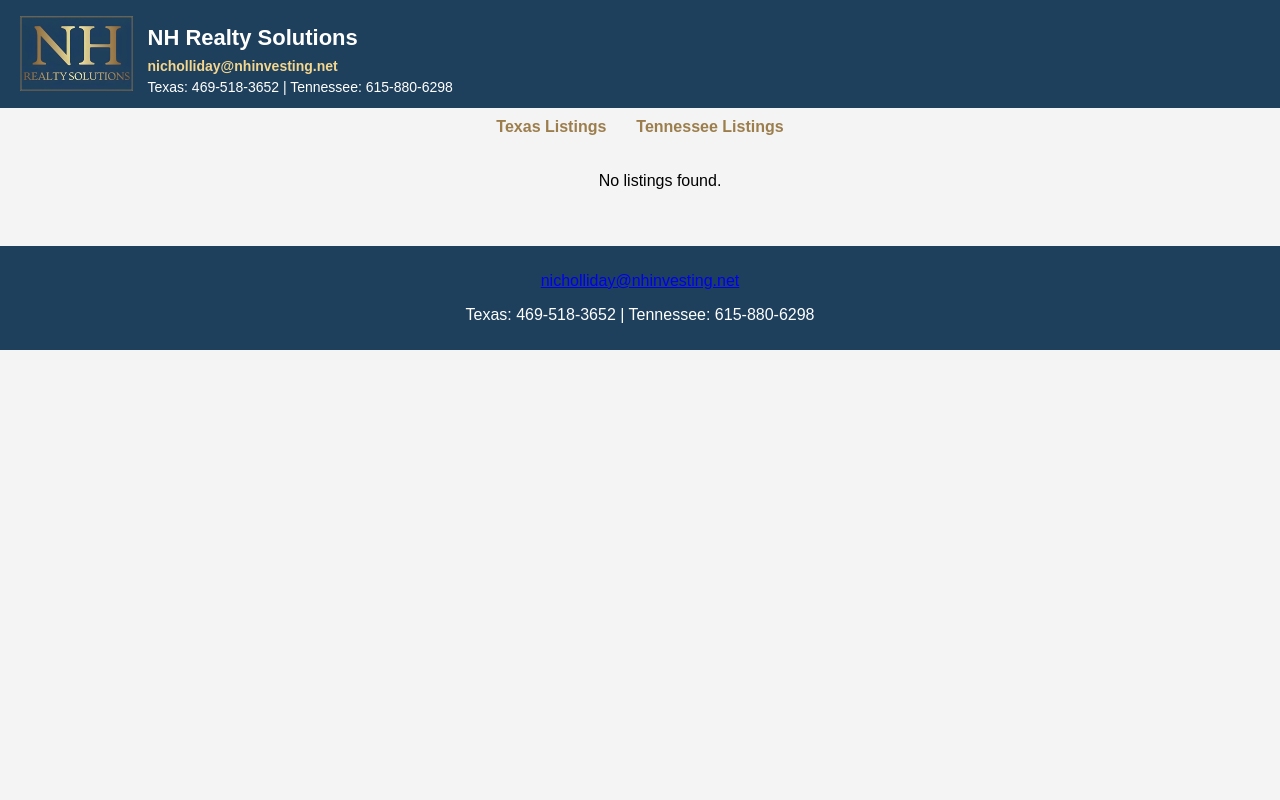
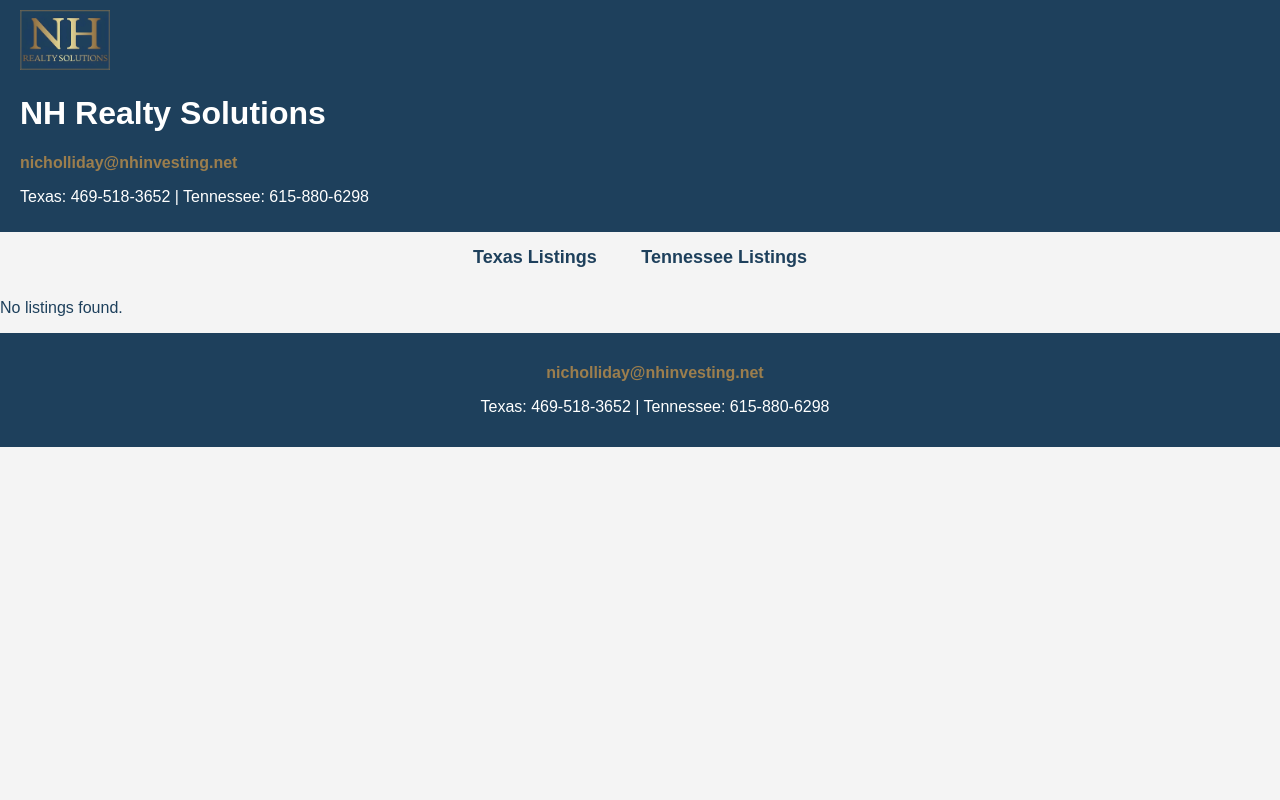
Before and after one commit to n-hrynkiw/nhrealtysolutions, a Flask app: page / in a window 1280 px wide. Run offline with Flask 3, Linux system fonts and the light colour scheme; data that the repository does not hold is empty.

Commit message:
“building”

```diff
--- a/static/css/styles.css
+++ b/static/css/styles.css
@@ -1,74 +1,32 @@
-/* General Styles */
+/* General Page Styling */
 body {
     font-family: Arial, sans-serif;
     margin: 0;
     padding: 0;
     background-color: #f4f4f4;
+    color: #1e405c;
 }
 
-/* Header Styling */
+/* Header */
 header {
     display: flex;
     align-items: center;
-    justify-content: flex-start;
+    justify-content: space-between;
+    padding: 10px 20px;
     background-color: #1e405c;
     color: white;
-    padding: 10px 20px;
-}
-
-.header-container {
-    display: flex;
-    align-items: center;
-    width: 100%;
-    max-width: 1200px;
 }
 
 .logo {
-    height: 75px;
-    width: auto;
-    margin-right: 15px;
+    height: 60px; /* Adjusted for better proportions */
 }
 
 .header-info {
-    display: flex;
-    flex-direction: column;
-    line-height: 1.2;
+    text-align: left;
 }
 
-.header-info h1 {
-    font-size: 22px;
-    margin-bottom: 5px;
-}
-
-.header-info p {
-    font-size: 14px;
-    margin: 2px 0;
-}
-
-/* Market Links - Text Links Instead of Buttons */
-nav {
-    display: flex;
-    justify-content: center;
-    margin-top: 10px;
-}
-
-nav a {
-    text-decoration: none;
-    font-size: 16px;
-    font-weight: bold;
-    color: #9c7e4d; /* Gold */
-    margin: 0 15px;
-    transition: color 0.3s ease-in-out;
-}
-
-nav a:hover {
-    color: #d4af72; /* Lighter Gold */
-    text-decoration: underline;
-}
-
-/* Make Email More Visible */
 .header-info a {
-    color: #f4d68e !important; /* Brighter gold */
+    color: #9c7e4d; /* Gold email */
     text-decoration: none;
     font-weight: bold;
 }
@@ -77,82 +35,108 @@
     text-decoration: underline;
 }
 
-/* Listings Container - Centered */
-#listings-container {
-    flex-grow: 1; /* Pushes footer down */
+/* Navigation */
+nav {
+    text-align: center;
+    padding: 15px;
+}
+
+nav a {
+    font-size: 18px;
+    font-weight: bold;
+    color: #1e405c;
+    text-decoration: none;
+    margin: 0 20px;
+}
+
+nav a:hover {
+    color: #9c7e4d;
+}
+
+/* Listings Layout */
+.listing-container {
     display: flex;
-    flex-direction: column;
-    align-items: center; /* Centers listings horizontally */
-    justify-content: center; /* Ensures they are properly spaced */
-    width: 100%;
+    flex-wrap: wrap;
+    justify-content: center;
+    gap: 20px;
     padding: 20px;
 }
 
-/* Individual Listings */
+/* Individual Listing */
 .listing {
     display: flex;
-    flex-direction: row;
     align-items: center;
-    justify-content: flex-start;
-    width: 80%; /* Adjust width to fit well */
-    max-width: 900px; /* Prevents too wide stretch */
-    background: white;
+    background-color: white;
+    padding: 15px;
     border-radius: 8px;
-    box-shadow: 0 4px 8px rgba(0, 0, 0, 0.2);
-    margin: 15px 0;
-    padding: 15px;
+    box-shadow: 0 2px 5px rgba(0, 0, 0, 0.1);
+    max-width: 600px;
+    width: 100%;
     transition: transform 0.2s ease-in-out;
 }
 
-/* Listing Image */
-.listing img {
-    width: 200px;
-    height: auto;
-    border-radius: 6px;
-    margin-right: 15px;
+.listing:hover {
+    transform: scale(1.02);
 }
 
-/* Listing Text */
-.listing-info {
-    flex-grow: 1;
-    text-align: left;
+/* Description Box */
+.listing-description {
+    flex: 1;
+    max-width: 250px;
+    font-size: 14px;
+    color: #333;
+    background-color: rgba(156, 126, 77, 0.1); /* Light gold tint */
+    padding: 10px;
+    border-radius: 5px;
+    font-style: italic;
 }
 
-/* Ensure buttons look clean */
-.listing-info button {
+/* Main Listing Info */
+.listing-main {
+    flex: 2;
+    padding-left: 15px;
+}
+
+/* House Address */
+.listing-main p:first-child {
+    font-size: 18px;
+    font-weight: bold;
+    color: #1e405c;
+}
+
+/* Buttons */
+button {
     background-color: #1e405c;
     color: white;
     border: none;
     padding: 10px 15px;
+    font-size: 14px;
+    border-radius: 5px;
     cursor: pointer;
-    border-radius: 5px;
-    font-size: 16px;
-    transition: background 0.3s ease-in-out;
+    transition: 0.3s;
 }
 
-.listing-info button:hover {
+button:hover {
     background-color: #9c7e4d;
 }
 
-
-.listing p {
-    margin: 5px 0;
+/* Footer */
+footer {
+    text-align: center;
+    padding: 15px;
+    background-color: #1e405c;
+    color: white;
+    position: relative;
+    bottom: 0;
+    width: 100%;
 }
 
-/* Ensure body takes full height */
-body {
-    display: flex;
-    flex-direction: column;
-    min-height: 100vh;
-    margin: 0;
+footer a {
+    color: #9c7e4d;
+    font-weight: bold;
+    text-decoration: none;
 }
 
-/* Footer sits at the bottom of content */
-footer {
-    background-color: #1e405c;
-    color: white;
-    text-align: center;
-    padding: 10px 0;
-    width: 100%;
-    margin-top: 20px; /* Adds space between listings and footer */
+footer a:hover {
+    text-decoration: underline;
 }
--- a/static/js/listings.js
+++ b/static/js/listings.js
@@ -42,14 +42,18 @@
         listing.classList.add("listing");
 
         listing.innerHTML = `
-            <img src="${house.image_urls[0]}" alt="House Image">
-            <div class="listing-info">
-                <p><strong>Address:</strong> ${house.address}</p> <!-- Address added back -->
+        <div class="listing-content">
+            <div class="listing-description">
+                <p>${house.details.length > 150 ? house.details.substring(0, 150) + "..." : house.details}</p>
+            </div>
+            <div class="listing-main">
+                <p class="listing-address">${house.address}</p>
                 <p><strong>Asking Price:</strong> $${house.price}</p>
                 <p><strong>Beds:</strong> ${house.beds} | <strong>Baths:</strong> ${house.baths}</p>
                 <p><strong>Square Feet:</strong> ${house.square_feet} sqft</p>
                 <button onclick="viewHouse('${house.market}', '${house.house_id}')">View Details</button>
             </div>
+        </div>
         `;
         container.appendChild(listing);
     });
```
